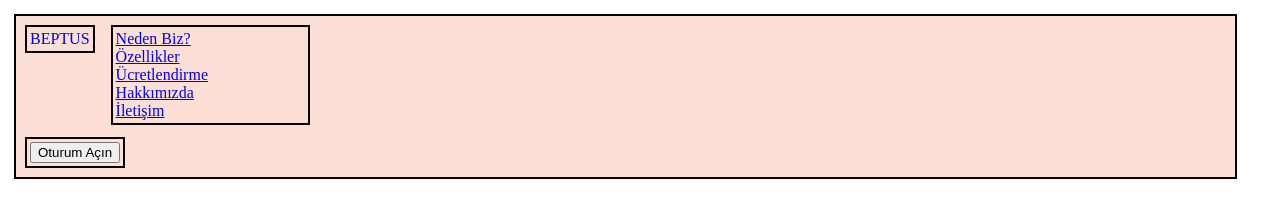
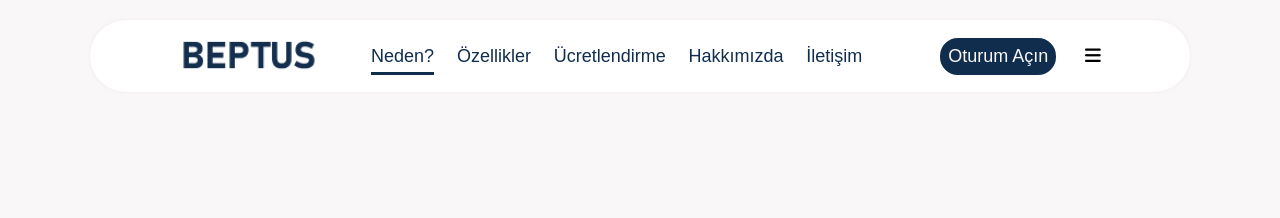
Before and after one commit to hanuce/beptus.github.io, a plain HTML site: page index.html in a window 1280 px wide. Shown: the top 218 px of the page. Drawn offline with Linux system fonts and the light colour scheme.

Commit message:
Start site

```diff
--- a/css/style.css
+++ b/css/style.css
@@ -1,22 +1,84 @@
 /* BEPTUS.COM STİL DOSYASI */
+@import url(../fonts/bahnschrift.ttf);
 
-div{
-    margin: 6px;
-    padding: 3px;
-    width:auto;
-    height:auto;
-    display:inline-flex;
-    background-color: rgb(253, 224, 213);
-    border: 2px;
-    border-style: solid;
-    border-color: black;
+:root{
+    --ana-renk:rgba(249, 247, 247, 1);
+    --koyu-renk:rgba(17, 45, 78, 1);
+    --hafif-renk:rgba(219, 226, 239, 1);
+    --vurgu-renk:rgba(63, 114, 175,1);
+    --beyaz-renk:rgba(255, 255, 255, 1);
+    --border: 0.1rem solid rgba(255,255,255 0.4);
 }
-.menu {
-    width: 60%;
+
+*{
+    font-family: Bahnschrift, sans-serif;
+    margin: 0;
+    padding: 0;
+    box-sizing:border-box;
+    outline: none;
+    border: none;
+    text-decoration: none;
+    text-transform:capitalize;
+    transition: 02.s ease;
 }
-li {
-    list-style: none;
+html{
+    font-size: 62.5%;
+    overflow-x: hidden;
+    scroll-padding-top: 9rem;
+    scroll-behavior: smooth;
 }
-.logo {
-    text-decoration: none;
+body{
+    background-color:var(--ana-renk);
+    height: 200vh;
 }
+
+.header {
+    background-color:#fff;
+    display: flex;
+    align-items: center;
+    justify-content: space-between;
+    padding: 0 7%;
+    margin: 2rem 7%;
+    border-radius: 30rem;
+    box-shadow: 0px 0px 10px -8px rgb(0, 0, 0, 0.8);
+    position:sticky;
+    position:-webkit-sticky;
+    top:0;
+    z-index: 1000;
+}
+.header .logo img{
+    height: 7rem;
+}
+.header .ust-menu a{
+    margin: 0 1rem;
+    font-size: 1.8rem;
+    color: var(--koyu-renk);
+    border-bottom: 0.3rem solid transparent;
+}
+
+.header .ust-menu .aktif,
+.header .ust-menu a:hover{
+    border-color: var(--koyu-renk);
+    padding-bottom:0.6rem;
+
+}
+
+.header .ust-buton button {
+    cursor: pointer;
+    font-size: 1.8rem;
+    margin-left: 2.2rem;
+    background-color: transparent;
+}
+
+.header .ust-buton .kullanici {
+    padding: 0.8rem;
+    border: 0.4rem solid var(--beyaz-renk);
+    border-radius: 2.2rem;
+    background-color: var(--koyu-renk);
+    color: var(--ana-renk);
+}
+.header .ust-buton .kullanici:hover {
+    border-color:var(--koyu-renk) ;
+    background-color: var(--beyaz-renk);
+    color: var(--koyu-renk);
+}
--- a/index.html
+++ b/index.html
@@ -7,28 +7,27 @@
     <meta name="author" content="Üsküdar Ahmet Yüksel Özemre BİLSEM" />
     <meta name="descrption" content="BİLSEM Ekiplerinin Proje Tasarlama ve Uygulama Sitesi. BEPTUS.COM" />
     <meta name="keyword" content="beptus" />
+    <link rel="shortcut icon" href="img/b-icon.png" type="image/x-icon" />
     <link rel="stylesheet" href="css/style.css" />
+    <link rel="stylesheet" href="https://cdnjs.cloudflare.com/ajax/libs/font-awesome/6.3.0/css/all.min.css" integrity="sha512-SzlrxWUlpfuzQ+pcUCosxcglQRNAq/DZjVsC0lE40xsADsfeQoEypE+enwcOiGjk/bSuGGKHEyjSoQ1zVisanQ==" crossorigin="anonymous" referrerpolicy="no-referrer" />
     <title>BEPTUS</title>
 </head>
 <body>
-    <div class="kapsayici" style="width: 96%;">
-        <header>
-            <div class="ust-menu">
-                <a class="logo" href="#">BEPTUS</a>
+    <div class="kapsayici">
+        <header class="header">
+            <a href="#" class="logo"><img src="img/b-icon.png" alt="beptus.com" /></a>
+            <nav class="ust-menu">
+                <a href="#" class="aktif">Neden?</a>
+                <a href="#">Özellikler</a>
+                <a href="#">Ücretlendirme</a>
+                <a href="#">Hakkımızda</a>
+                <a href="#">İletişim</a>
+            </nav>
+            <div class="ust-buton">
+                <button class="kullanici">Oturum Açın</button>
+                <button class="cizgi-menu"><i class="fa-solid fa-bars"></i></button>
+            </div>
 
-            </div>
-            <div class="menu">
-                <nav class="menu-items">
-                    <li><a href="#">Neden Biz?</a></li>
-                    <li><a href="#">Özellikler</a></li>
-                    <li><a href="#">Ücretlendirme</a></li>
-                    <li><a href="#">Hakkımızda</a></li>
-                    <li><a href="#">İletişim</a></li>
-                </nav>
-            </div>
-            <div class="buton">
-                <button>Oturum Açın</button>
-            </div>
 
         </header>
 
--- /dev/null
+++ b/js/scrpit.js
@@ -0,0 +1 @@
+/* Burası scriptlerden oluşuyor */
```
Also changed, not shown: fonts/bahnschrift.ttf (added), img/__beptus512.png (added), img/b-icon.png (added).
